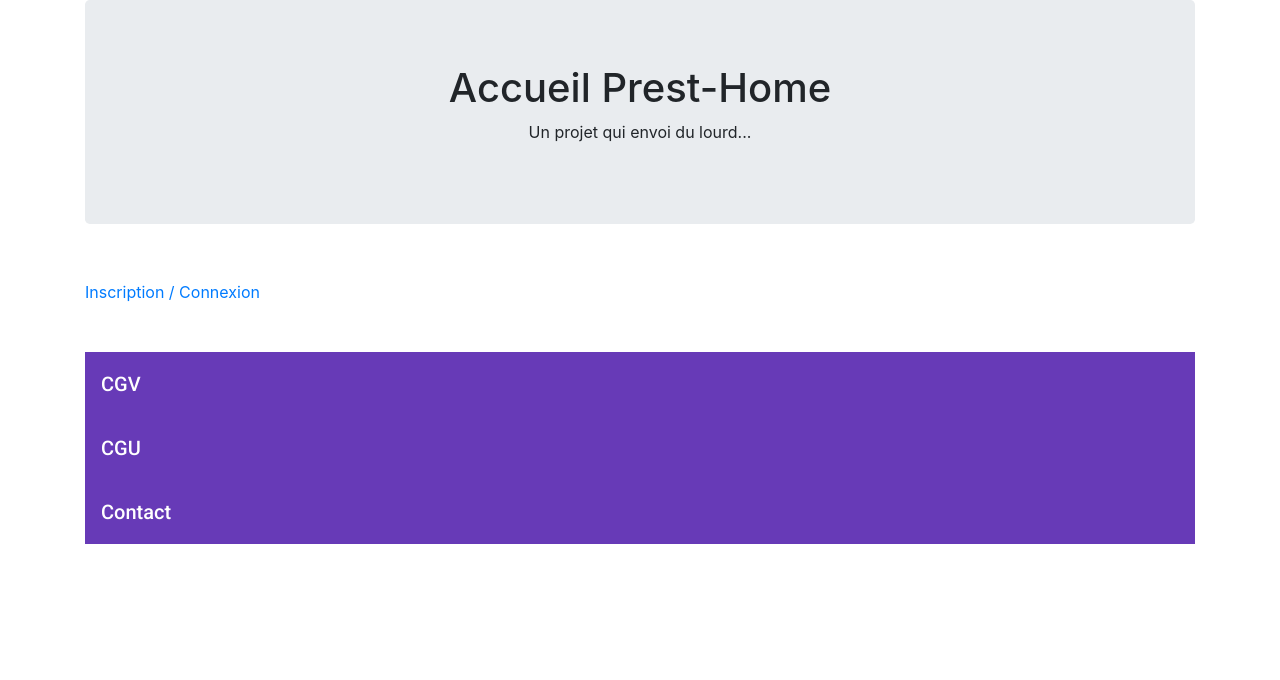
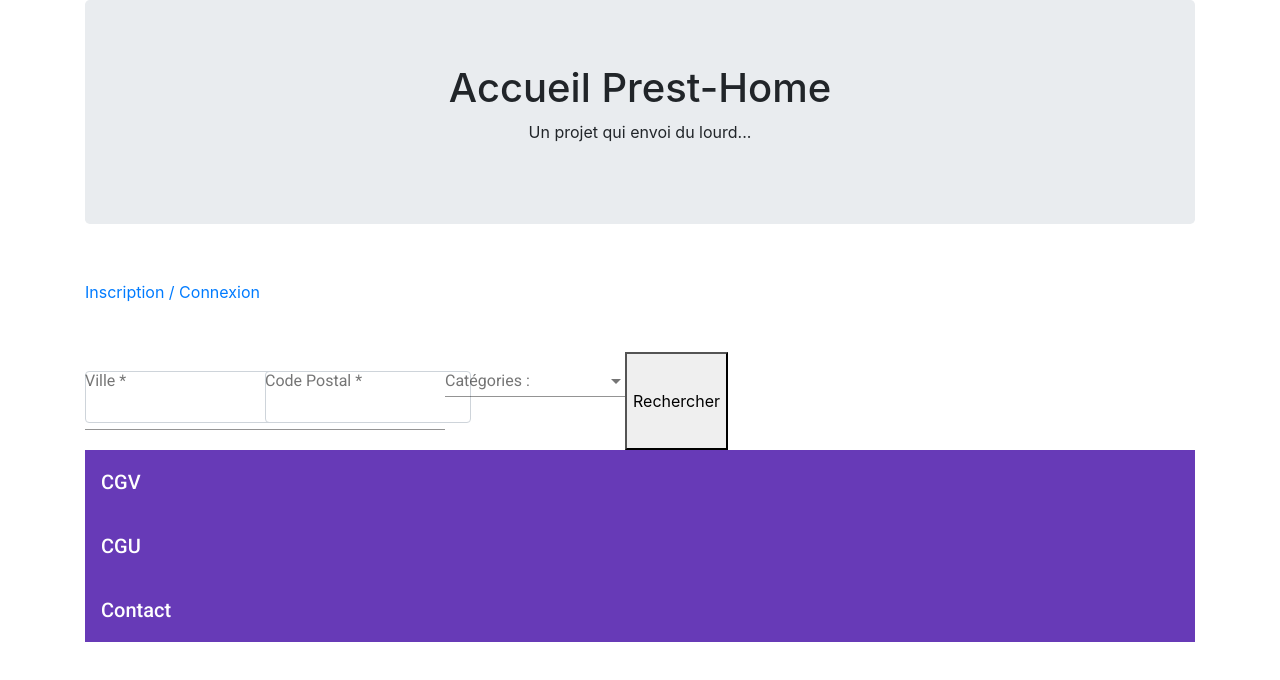
Before and after one commit to liliwanadoo/prestHome, an Angular app: page / in a window 1280 px wide. Shown: the top 680 px of the page. Built offline with nearby package versions, Linux system fonts and the light colour scheme.

Commit message:
Search prestataire

```diff
--- a/src/app/app.module.ts
+++ b/src/app/app.module.ts
@@ -20,7 +20,7 @@ import { ReactiveFormsModule } from '@angular/forms';
     AppComponent,
     AccueilComponent,
     ToolbarComponent,
-    SignInComponent,
+    SignInComponent
 
   ],
   imports: [
--- a/src/app/pages/accueil/accueil.component.html
+++ b/src/app/pages/accueil/accueil.component.html
@@ -18,4 +18,58 @@
     <div id="signInLogin">
       <a role='button' [routerLink]="['sign']">Inscription / Connexion</a>
     </div><br/><br/>
+
+<form [formGroup]="searchForm">
+  <div class="d-flex ">
+    <mat-form-field>
+      <input matInput type="text" placeholder="Ville" class="form-control" id="ville" formControlName="ville" required>
+      <div id="error" class="errorPlaceHolder" *ngIf ="ville.errors && ville.touched">
+            <p *ngIf = "ville.errors.required">
+              La ville est requise
+            </p>
+            <p *ngIf = "ville.errors.pattern">
+              Cette ville n'est pas valide
+            </p>
+        </div>
+    </mat-form-field>
+
+    <mat-form-field>
+      <input matInput type="text" placeholder="Code Postal" class="form-control" id="cp" formControlName="cp" required>
+      <div id="error" class="errorPlaceHolder" *ngIf ="cp.errors && cp.touched">
+            <p *ngIf = "cp.errors.required">
+              L'email est requis
+            </p>
+            <p *ngIf = "cp.errors.minlength">
+              Cet email n'est pas valide
+            </p>
+            <p *ngIf = "cp.errors.maxlength">
+              Cet email n'est pas valide
+            </p>
+        </div>
+    </mat-form-field>
+
+    <mat-form-field>
+      <mat-select placeholder="Catégories :" id="categorie">
+        <mat-option value="animalSitting">Animal-Sitting</mat-option>
+        <mat-option value="animation">Animation</mat-option>
+        <mat-option value="babySitting">Baby-Sitting</mat-option>
+        <mat-option value="carreleur">Carreleur</mat-option>
+        <mat-option value="cours particulier">Cours particulier</mat-option>
+        <mat-option value="cuisine">Cuisine</mat-option>
+        <mat-option value="decorationDesignInt">Décoration / Design d'intérieur</mat-option>
+        <mat-option value="electricite">Electricité</mat-option>
+        <mat-option value="gardiennage">Gardiennage</mat-option>
+        <mat-option value="informatique">Informatique</mat-option>
+        <mat-option value="jardinerie">Jardinerie</mat-option>
+        <mat-option value="mecaniqueAuto">Mécanique auto</mat-option>
+        <mat-option value="mecaniqueCyclo">Mécanique cyclo</mat-option>
+        <mat-option value="menageNettoyage">Ménage / Nettoyage</mat-option>
+        <mat-option value="plomberie">Plomberie</mat-option>
+      </mat-select>
+    </mat-form-field>
+    <button>Rechercher</button>
+    <br/><br/>
+  </div>
+</form>
+
   </body>
--- a/src/app/pages/accueil/accueil.component.scss
+++ b/src/app/pages/accueil/accueil.component.scss
@@ -0,0 +1,8 @@
+.searchForm {
+  display: flex;
+  flex-direction: column;
+}
+
+.searchForm > * {
+  width: 100%;
+}
--- a/src/app/pages/accueil/accueil.component.ts
+++ b/src/app/pages/accueil/accueil.component.ts
@@ -1,4 +1,5 @@
 import { Component, OnInit } from '@angular/core';
+import { FormGroup, FormControl, AbstractControl, FormBuilder, Validators } from '@angular/forms';
 
 @Component({
   selector: 'app-accueil',
@@ -7,9 +8,39 @@ import { Component, OnInit } from '@angular/core';
 })
 export class AccueilComponent implements OnInit {
 
-  constructor() { }
+  public hasErrors: boolean = false;
+  searchForm = new FormGroup({
+    ville: new FormControl(''),
+    cp: new FormControl('')
+  });
+
+  public get ville(): AbstractControl {
+    return this.searchForm.controls.ville;
+  }
+
+  public get cp(): AbstractControl {
+    return this.searchForm.controls.cp;
+  }
+
+
+  constructor(
+        private sf: FormBuilder,
+    ) {}
 
   ngOnInit() {
+    this.searchForm = this.sf.group({
+      ville: [
+        '',
+        [Validators.required,
+        Validators.pattern('^([a-zA-Z\u0080-\u024F]+(?:. |-| |\'))*[a-zA-Z\u0080-\u024F]*$')]
+      ],
+      cp: [
+        '',
+        [Validators.minLength(5),
+        Validators.maxLength(5),
+        Validators.required]
+      ]
+    });
   }
 
 }
--- a/src/app/pages/sign-in/sign-in.component.html
+++ b/src/app/pages/sign-in/sign-in.component.html
@@ -11,7 +11,7 @@
 
   <h2>Inscription</h2>
 
-  <form [formGroup]="userForm" action="/action_page.php">
+  <form [formGroup]="userForm">
 
     <div class="form-group">
       <label for="email">Votre email:</label>
```
Also changed, not shown: src/app/shared/ui/material/material.module.ts (+11 -2 lines).
